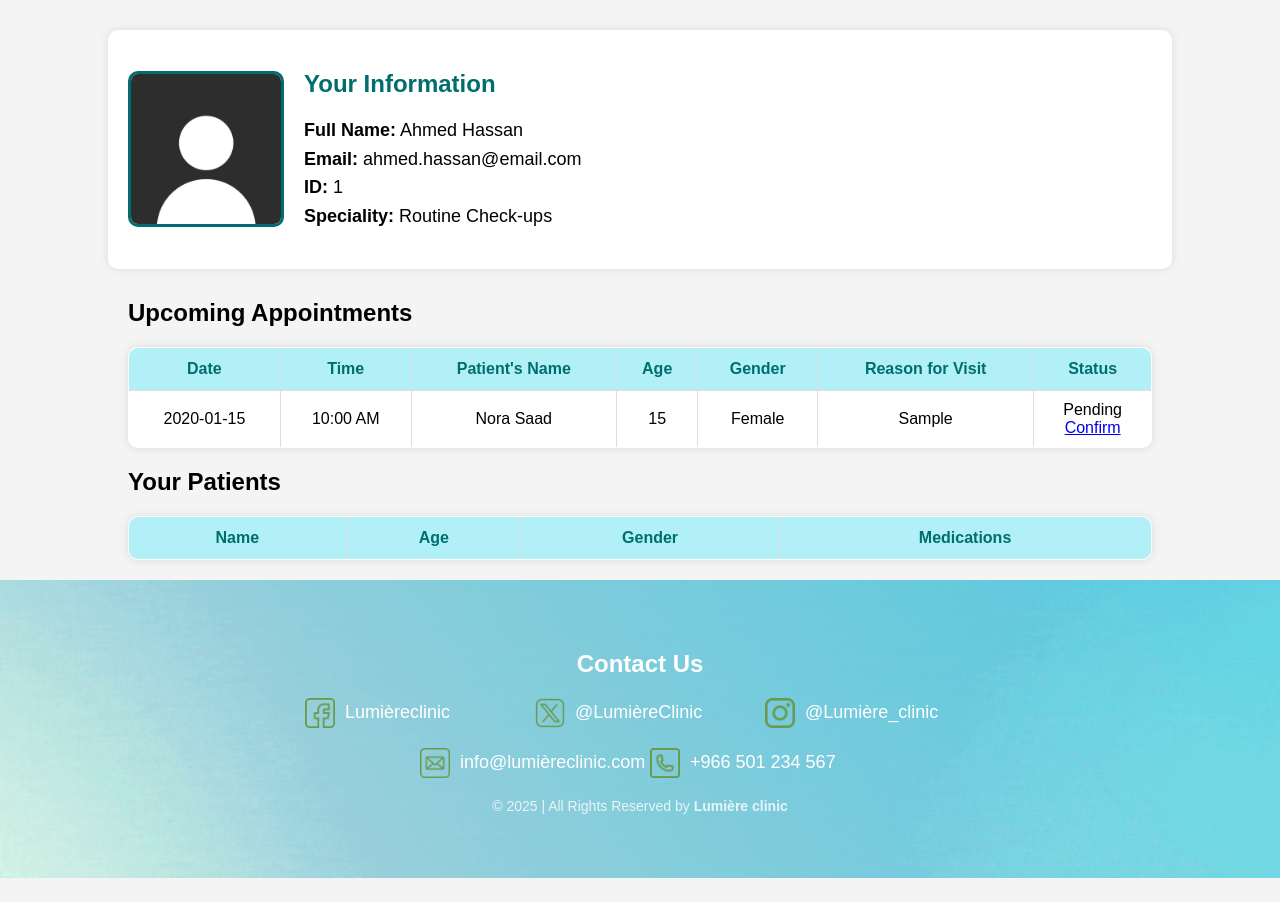
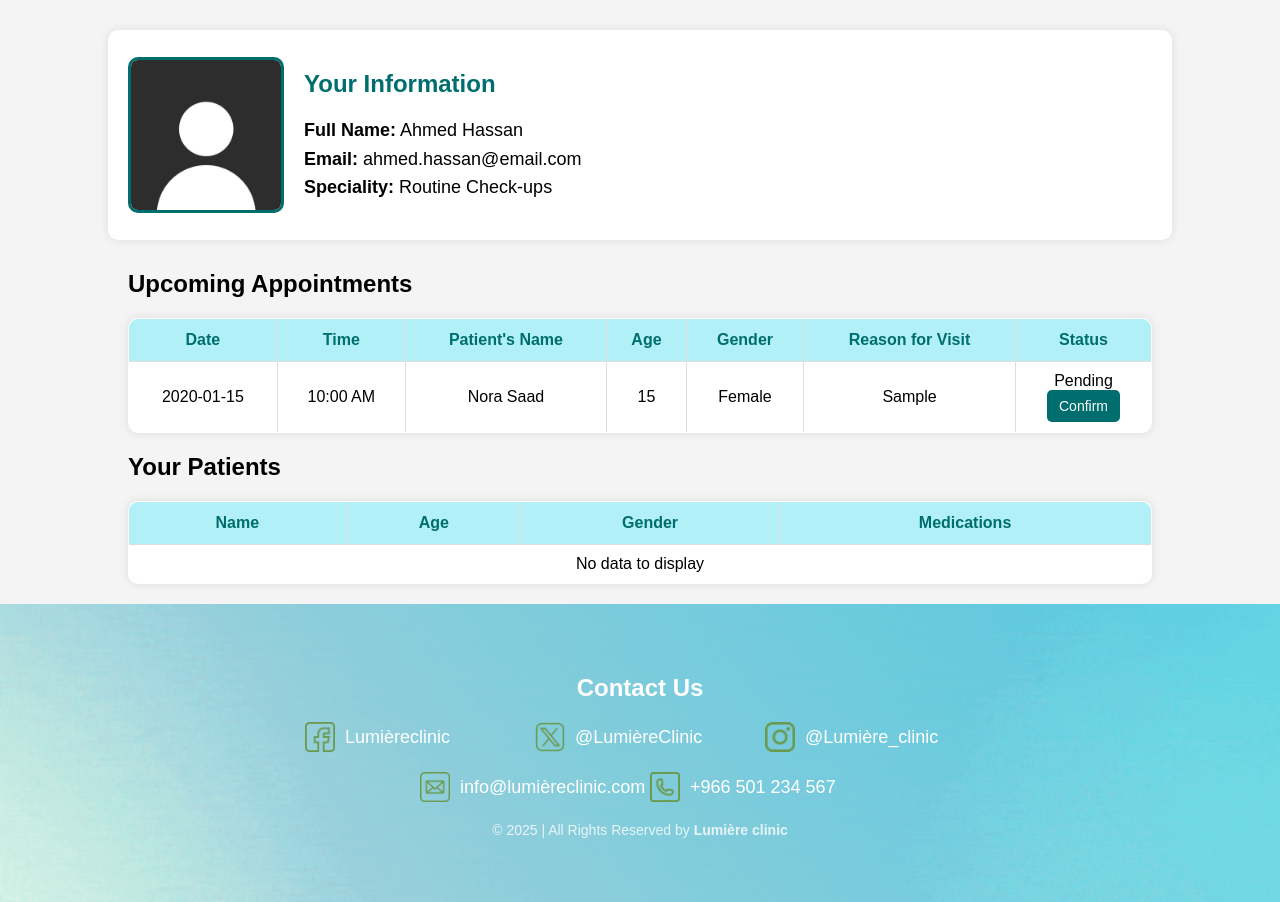
Before and after one commit to HessahAlotaibi1/Web_Project, a PHP site: page /doctor.php in a window 1280 px wide. Shown: the part 120-1022 px from the top of the page. Before the commit the page ends 998 px from the top, so only its background shows below. Run offline with PHP 8.4, Linux system fonts and the light colour scheme; the visitor is signed in with stand-in values (Sample User, id 1); data comes from the database, SQL or seed files in the repository; tables that the repository leaves empty hold one stand-in row (values such as "Sample post"); lists and menus that the app fills with data are empty.

Commit message:
Update doctor.php

```diff
--- a/doctor.php
+++ b/doctor.php
@@ -46,7 +46,7 @@ function getDoctorAppointments($id) {
   global $error_msg;
 
   $id = mysqli_real_escape_string($conn, $id);
-  $sql = "SELECT a.*, p.id AS pid, p.firstName, p.lastName, p.Gender, TIMESTAMPDIFF(YEAR, p.`DoB`, CURDATE()) AS age, DATE_FORMAT(a.`time`,'%h:%i %p') AS time2 FROM `appointment` a LEFT JOIN `patient` p ON a.`patientID` = p.`id` WHERE a.`doctorID` = '$id' AND a.`status` != 'Done' ORDER BY a.`date`, a.`time` DESC;";
+  $sql = "SELECT a.*, p.id AS pid, p.firstName, p.lastName, p.Gender, TIMESTAMPDIFF(YEAR, p.`DoB`, CURDATE()) AS age, DATE_FORMAT(a.`time`,'%h:%i %p') AS time2 FROM `appointment` a LEFT JOIN `patient` p ON a.`patientID` = p.`id` WHERE a.`doctorID` = '$id' AND a.`status` != 'Done' ORDER BY a.`date` ASC, a.`time` ASC;";
   $result = mysqli_query($conn, $sql);
 
   if ($result) {
@@ -121,10 +121,29 @@ function confirmAppointment($id) {
 
 <head>
   <title>Doctor Homepage</title>
+  <link rel="icon" type="image/png" href="images/logo2.png">
   <meta charset="utf-8">
   <meta name="viewport" content="width=device-width, initial-scale=1.0">
   <link rel="stylesheet" href="css/doctor.css">
+  <style>
+  .button {
+  background-color: #006e6e;
+  color: white;
+  border: none;
+  padding: 8px 12px;
+  cursor: pointer;
+  border-radius: 5px;
+  transition: 0.3s;
+  text-decoration: none;
+  font-size: 14px;
+  display: inline-block;
+  text-align: center;
+}
 
+.button:hover {
+  background-color: #004c4c;
+}
+  </style>
 </head>
 
 <body>
@@ -144,7 +163,7 @@ function confirmAppointment($id) {
       <ul id="doctorInfo">
         <li><strong>Full Name:</strong> <?= $user['firstName']; ?> <?= $user['lastName']; ?></li>
         <li><strong>Email:</strong> <?= $user['emailAddress']; ?></li>
-        <li><strong>ID:</strong> <?= $user['id']; ?></li>
+        <!--<li><strong>ID:</strong> <?= $user['id']; ?></li>-->
         <li><strong>Speciality:</strong> <?= $user['speciality']; ?></li>
       </ul>
     </div>
@@ -165,7 +184,7 @@ function confirmAppointment($id) {
         </tr>
       </thead>
       <tbody id="appointmentsTable">
-      <?php if ($appointments) {
+      <?php if ($appointments && mysqli_num_rows($appointments) > 0) {
         foreach ($appointments as $key => $appointment) { ?>
         <tr>
           <td><?= $appointment['date']; ?></td>
@@ -177,17 +196,22 @@ function confirmAppointment($id) {
           <td>
             <?= $appointment['status']; ?> </br>
             <?php if ($appointment['status'] == 'Pending') { ?>
-              <a href="doctor.php?action=Confirm&id=<?= $appointment['id']; ?>">
+              <a class="button" href="doctor.php?action=Confirm&id=<?= $appointment['id']; ?>">
               Confirm
               </a>
             <?php } else if ($appointment['status'] == 'Confirmed') { ?>
-              <a href="prescribe.php?&aid=<?= $appointment['id']; ?>&pid=<?= $appointment['pid']; ?>">
+              <a class="button" href="prescribe.php?&aid=<?= $appointment['id']; ?>&pid=<?= $appointment['pid']; ?>">
               Prescribe
               </a>
             <?php } ?>
           </td>
         </tr>
-      <?php }} ?>
+      <?php }
+      } else { ?>
+      <tr>
+        <td colspan="7" style="text-align: center;">No appointments to display</td>
+      </tr>
+  <?php } ?>
       </tbody>
     </table>
   </section>
@@ -212,7 +236,11 @@ function confirmAppointment($id) {
           <td><?= $patient['Gender']; ?></td>
           <td><?= $patient['medications']; ?></td>
         </tr>
-      <?php }} ?>
+      <?php }}  else { ?>
+      <tr>
+        <td colspan="4" style="text-align: center;">No data to display</td>
+      </tr>
+  <?php }?>
       </tbody>
     </table>
   </section>
```
